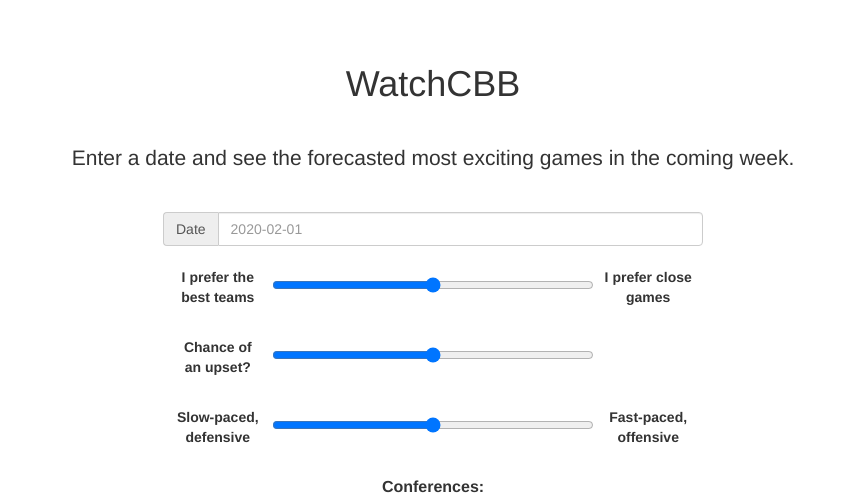
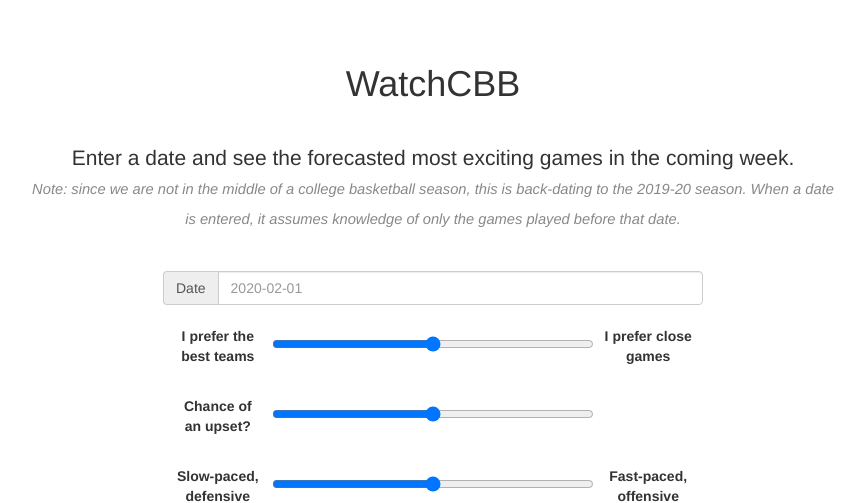
Before and after one commit to bjmarsh/WatchCBB, a Flask app: page / in a window 1280 px wide. Shown: the part 56-559 px from the top of the page, without its empty margins (207-1072 px from the left). Run offline with Flask 2, Linux system fonts and the light colour scheme; parts of the project's set-up code (start-up, migrations or seed data) failed here and were passed over; some libraries are stand-ins or nearby versions.

Commit message:
updating index.html

```diff
--- a/watchcbb/flask/templates/index.html
+++ b/watchcbb/flask/templates/index.html
@@ -52,8 +52,16 @@
     <div class="container">
       <div class="starter-template">
         <h1>WatchCBB</h1>
-        <p class="lead">
-          <br> Enter a date and see the forecasted most exciting games in the coming week.</p>
+        <div class="container" style="width:75%;">
+          <p class="lead" style=>
+            <br> Enter a date and see the forecasted most exciting games in the coming week.
+            <br><small style="font-size:70%;color:#888888"><i>
+                Note: since we are not in the middle of a college basketball season,
+                this is back-dating to the 2019-20 season. When a date is entered,
+                it assumes knowledge of only the games played before that date.
+            </i> </small>
+          </p>
+        </div>
       </div>
     </div>
 
@@ -140,6 +148,8 @@
         </div>
     </div>
 
+    <br><br>
+
 <script src="https://code.jquery.com/jquery-1.10.2.min.js"></script>
 
 <script>
```
